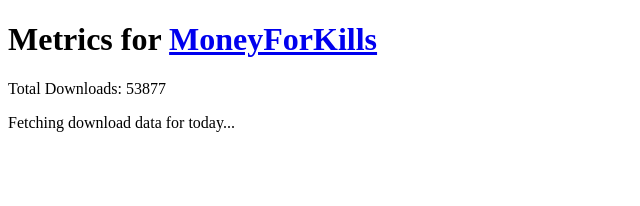
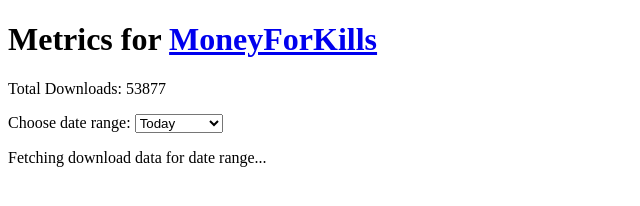
Before and after one commit to slopefields/MFK-Download-Tracker, a website: page index.html in a window 1280 px wide. Shown: the whole page, without its empty margins (0-640 px from the left). Drawn offline with Linux system fonts and the light colour scheme.

Commit message:
Add drop-down selector for date range

```diff
--- a/index.html
+++ b/index.html
@@ -8,7 +8,17 @@
 <body>
     <h1>Metrics for <a href="https://thunderstore.io/c/lethal-company/p/Plotection/MoneyForKills/">MoneyForKills</a></h1>
     <p id='downloads'>Fetching all time download data...</p>
-    <p id = 'downloads-today'>Fetching download data for today...</p>
+
+    <label for="date-range">Choose date range:</label>
+
+    <select name ="date-range">
+    <option value="today">Today</option>
+    <option value="week">This Week</option>
+    <option value="month">This Month</option>
+    <option value="year">This Year</option>
+    </select>
+
+    <p id = 'downloads-today'>Fetching download data for date range...</p>
     <script src = 'script.js'></script>
 </body>
 </html>
```
